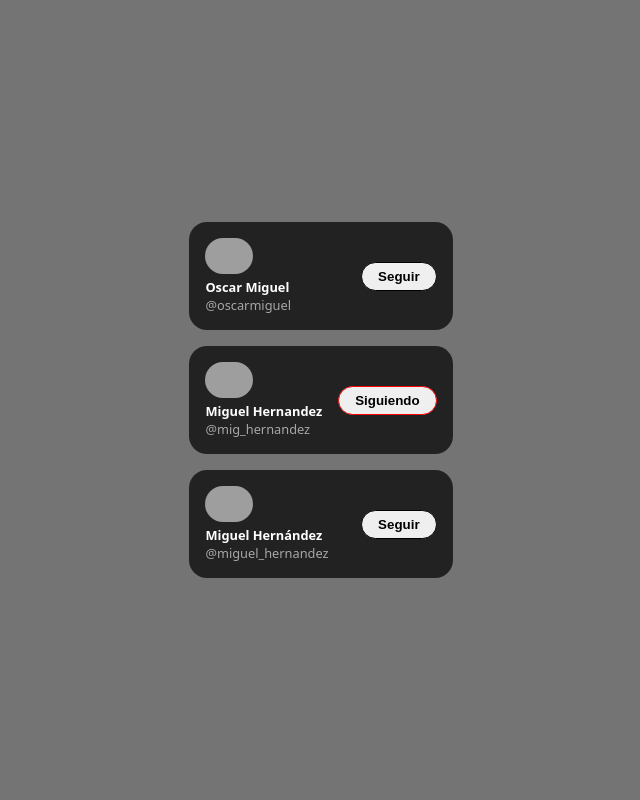
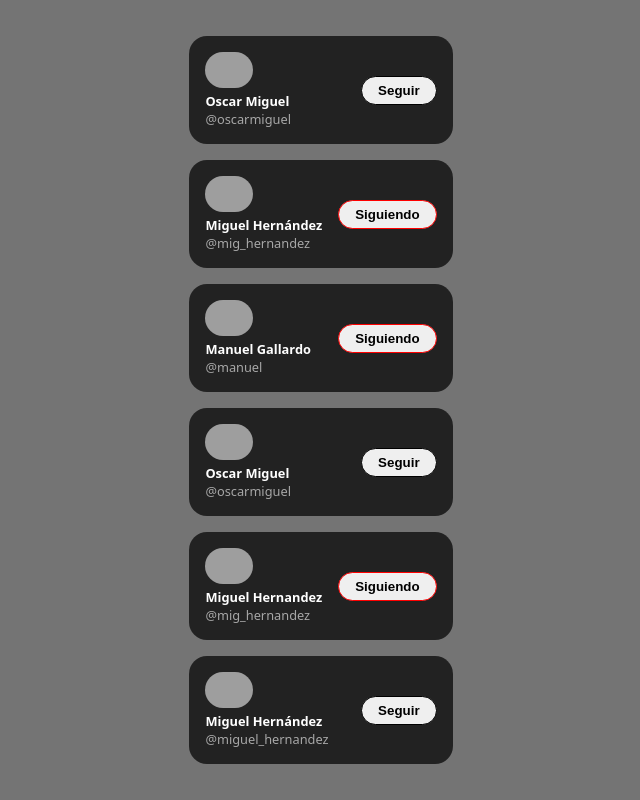
Before and after one commit to manu0120/repaso-react-p1, a React (Vite) app in the folder projects/00-hola-mundo/: page / in a window 1280 px wide. Shown: the whole page, without its empty margins (319-959 px from the left). Built offline with nearby package versions, Linux system fonts and the light colour scheme; grey boxes are pictures that could not be loaded.

Commit message:
lists / arrays rendering

```diff
--- a/projects/00-hola-mundo/src/App.css
+++ b/projects/00-hola-mundo/src/App.css
@@ -46,7 +46,6 @@
     cursor: pointer;
     border: 1px solid #000;
     transition: .3s ease background-color;
-
 }
 
 .tw-followCard-button.is-following {
@@ -57,5 +56,5 @@
 }
 
 .tw-followCard-button:hover {
-    background: #09f;
+   background: #09f;
 }
--- a/projects/00-hola-mundo/src/App.jsx
+++ b/projects/00-hola-mundo/src/App.jsx
@@ -15,17 +15,42 @@ export function App() {
     */
     const miguel_hernandez = {userName: "miguel_hernandez", formatUserName: format}
 
+    const users = [
+        {
+            formatUserName: format,
+            userName: "oscarmiguel",
+            name: "Oscar Miguel",
+            initialIsFollowing: false
+        },
+        {
+            formatUserName: format,
+            userName: "mig_hernandez",
+            name: "Miguel Hernández",
+            initialIsFollowing: true
+        },
+        {
+            formatUserName: format,
+            userName: "manuel",
+            name: "Manuel Gallardo",
+            initialIsFollowing: true
+        }
+    ]
+
     return (
         <div className='App'>
+            {users.map((user) => (
+                <TwitterFollowCard {...user} key={user.userName}/>
+            ))}
+
             <TwitterFollowCard userName={username} name={name} formatUserName={format}
                 initialIsFollowing={false}/>
             <TwitterFollowCard userName="mig_hernandez" name="Miguel Hernandez" formatUserName={format} initialIsFollowing/>
 
-            {/* Uso de REST_OPERATOR (no confundir con el spread operator): ℹ No es recomendable usarlo porque
+            {/* Uso de SPREAD OPERATOR (no confundir con el REST operator) https://chatgpt.com/share/678a9f95-38f4-8011-ab19-55c05f31e945: ℹ No es recomendable usarlo porque
             se puede mandar información de más, o porque puede hacer que
             por temas de optimización el componente se rerenderice sin
             necesidad*/}
-            <TwitterFollowCard { ... miguel_hernandez} initialIsFollowing={false}>
+            <TwitterFollowCard {...miguel_hernandez} initialIsFollowing={false}>
                 <strong>Miguel Hernández</strong>
             </TwitterFollowCard>
         </div>
```
